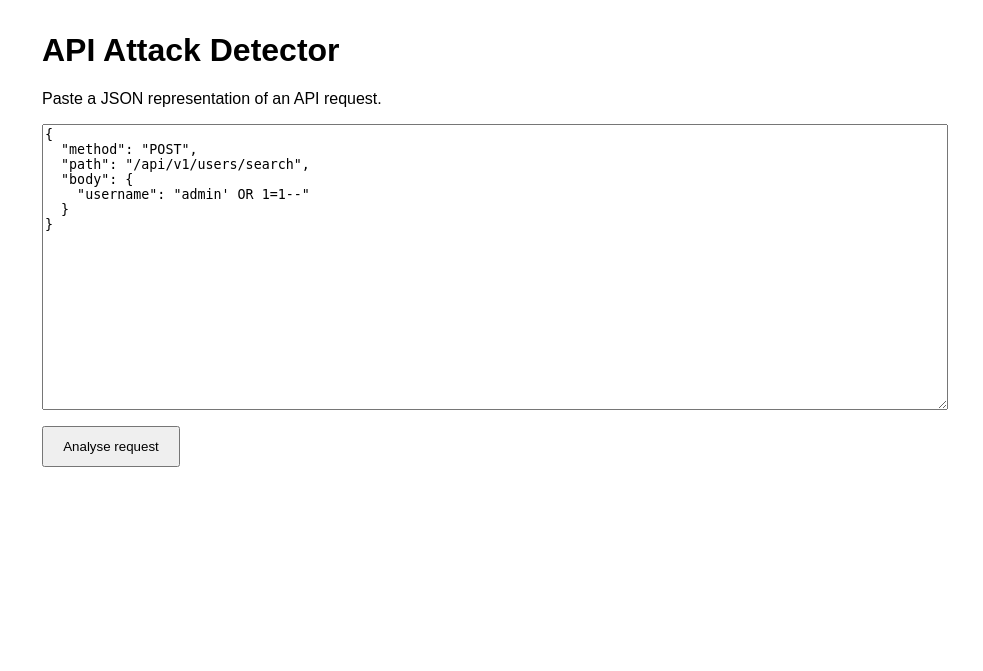
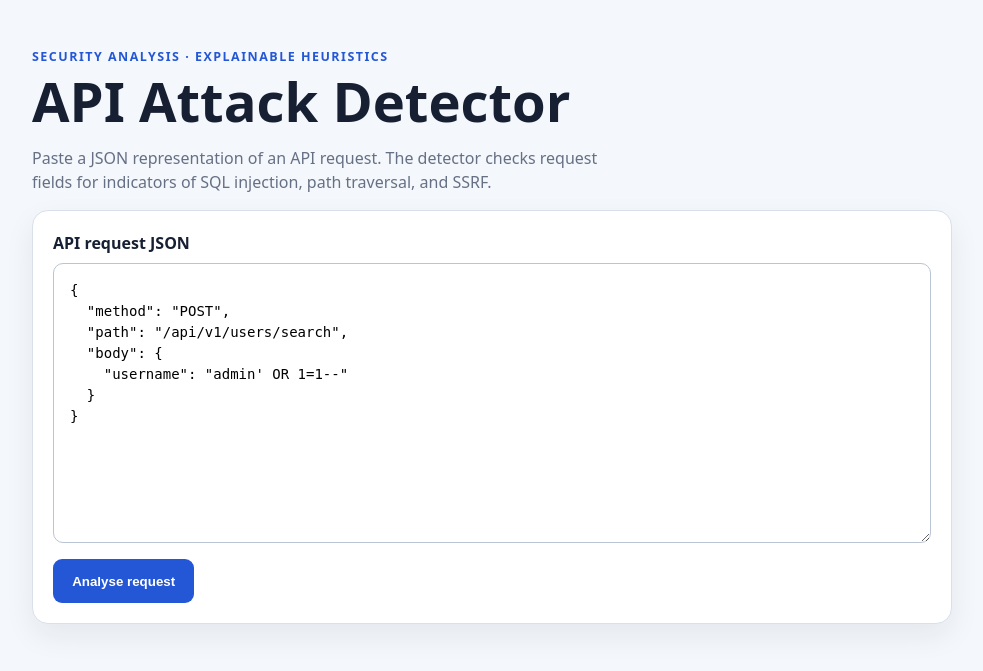
Before and after one commit to tubberjoe/security-api-detector, a Flask app: page / in a window 1280 px wide. Shown: the top 671 px of the page, without its empty margins (148-1131 px from the left). Run offline with Flask 3, Linux system fonts and the light colour scheme.

Commit message:
Improve Worker verdict results UI

```diff
--- a/templates/index.html
+++ b/templates/index.html
@@ -4,33 +4,55 @@
   <meta charset="utf-8">
   <title>API Attack Detector</title>
   <style>
-    body { font-family: sans-serif; max-width: 900px; margin: 2rem auto; padding: 0 1rem; }
-    textarea { width: 100%; min-height: 280px; font-family: monospace; }
-    button { padding: .7rem 1.2rem; margin-top: .7rem; }
-    .result { margin-top: 1.5rem; padding: 1rem; border: 1px solid #ccc; }
-    .Malicious { border-left: 6px solid #c00; }
-    .Suspicious { border-left: 6px solid #e69500; }
-    .Benign { border-left: 6px solid #198754; }
-    code { white-space: pre-wrap; }
+    :root { color-scheme: light; --ink: #172033; --muted: #667085; --line: #d9e0ea; --panel: #fff; --blue: #2457d6; }
+    * { box-sizing: border-box; }
+    body { background: #f4f7fb; color: var(--ink); font: 16px/1.5 system-ui, sans-serif; margin: 0; }
+    main { max-width: 960px; margin: 0 auto; padding: 3rem 1.25rem; }
+    .eyebrow { color: var(--blue); font-size: .78rem; font-weight: 700; letter-spacing: .12em; text-transform: uppercase; }
+    h1 { font-size: clamp(2rem, 5vw, 3.4rem); line-height: 1.05; margin: .4rem 0 .8rem; text-wrap: balance; }
+    .intro { color: var(--muted); max-width: 62ch; text-wrap: pretty; }
+    .panel, .result { background: var(--panel); border: 1px solid var(--line); border-radius: 16px; box-shadow: 0 12px 30px rgb(23 32 51 / 7%); padding: 1.25rem; }
+    label { display: block; font-weight: 700; margin-bottom: .5rem; }
+    textarea { border: 1px solid #b9c4d4; border-radius: 10px; display: block; font: 14px/1.5 ui-monospace, monospace; min-height: 280px; padding: 1rem; resize: vertical; width: 100%; }
+    textarea:focus { border-color: var(--blue); box-shadow: 0 0 0 3px rgb(36 87 214 / 16%); outline: none; }
+    button { background: var(--blue); border: 0; border-radius: 9px; color: white; cursor: pointer; font-weight: 700; margin-top: 1rem; min-height: 44px; padding: .7rem 1.2rem; transition: transform .12s ease, background-color .12s ease; }
+    button:hover { background: #1b46b5; }
+    button:active { transform: scale(.96); }
+    .result { margin-top: 1.25rem; }
+    .result-header { align-items: center; display: flex; gap: 1rem; justify-content: space-between; }
+    .verdict { border-radius: 999px; font-size: .8rem; font-weight: 800; letter-spacing: .04em; padding: .35rem .7rem; }
+    .Malicious { border-left: 6px solid #c52d45; } .Malicious .verdict { background: #fde8ed; color: #a51f38; }
+    .Suspicious { border-left: 6px solid #d99000; } .Suspicious .verdict { background: #fff3d6; color: #895c00; }
+    .Benign { border-left: 6px solid #16855b; } .Benign .verdict { background: #e3f7ee; color: #126744; }
+    .score { font-size: 1.2rem; font-variant-numeric: tabular-nums; }
+    .signal { border-top: 1px solid var(--line); margin-top: 1rem; padding-top: 1rem; }
+    .signal-title { font-weight: 800; text-transform: capitalize; }
+    .signal p { color: var(--muted); margin: .3rem 0; }
+    .evidence { background: #f5f7fa; border-radius: 8px; color: #39445a; font: 13px/1.4 ui-monospace, monospace; margin-top: .5rem; overflow-wrap: anywhere; padding: .7rem; }
+    .error { border-left: 6px solid #c52d45; }
   </style>
 </head>
 <body>
+<main>
+  <div class="eyebrow">Security analysis · explainable heuristics</div>
   <h1>API Attack Detector</h1>
-  <p>Paste a JSON representation of an API request.</p>
-  <form method="post">
+  <p class="intro">Paste a JSON representation of an API request. The detector checks request fields for indicators of SQL injection, path traversal, and SSRF.</p>
+  <form class="panel" method="post">
+    <label for="request_json">API request JSON</label>
     <textarea name="request_json">{{ request_json }}</textarea>
-    <br><button type="submit">Analyse request</button>
+    <button type="submit">Analyse request</button>
   </form>
-  {% if error %}<div class="result"><strong>Input error:</strong> {{ error }}</div>{% endif %}
+  {% if error %}<div class="result error"><strong>Input error:</strong> {{ error }}</div>{% endif %}
   {% if result %}
   <div class="result {{ result.verdict }}">
-    <h2>{{ result.verdict }}</h2>
-    <p><strong>Risk score:</strong> {{ result.risk_score }}/100</p>
+    <div class="result-header"><h2>{{ result.verdict }}</h2><span class="verdict">{{ result.verdict }}</span></div>
+    <p class="score"><strong>Risk score:</strong> {{ result.risk_score }}/100</p>
     {% if result.signals %}
-      <h3>Signals</h3>
-      <ul>{% for signal in result.signals %}<li><strong>{{ signal.detector }}:</strong> {{ signal.reason }}</li>{% endfor %}</ul>
-    {% else %}<p>No suspicious signals detected.</p>{% endif %}
+      <h3>Why this was flagged</h3>
+      {% for signal in result.signals %}<div class="signal"><div class="signal-title">{{ signal.detector|replace('_', ' ') }} · {{ signal.severity }} severity</div><p>{{ signal.reason }}</p>{% for evidence in signal.evidence %}<div class="evidence">{{ evidence }}</div>{% endfor %}</div>{% endfor %}
+    {% else %}<p>No suspicious indicators were detected in the supplied request.</p>{% endif %}
   </div>
   {% endif %}
+</main>
 </body>
 </html>
```
Also changed, not shown: detector.py (+17 -3 lines), worker.py (+41 -19 lines).
